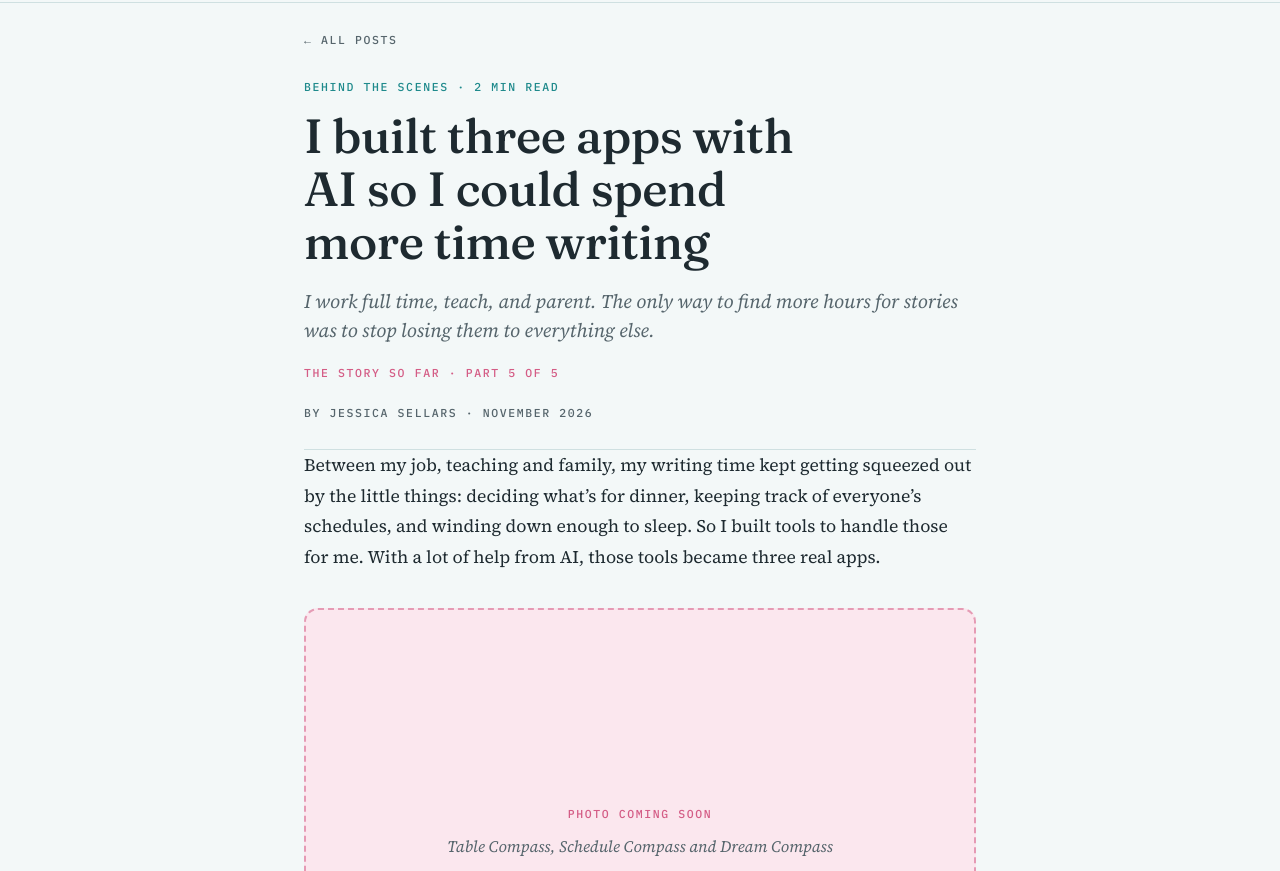
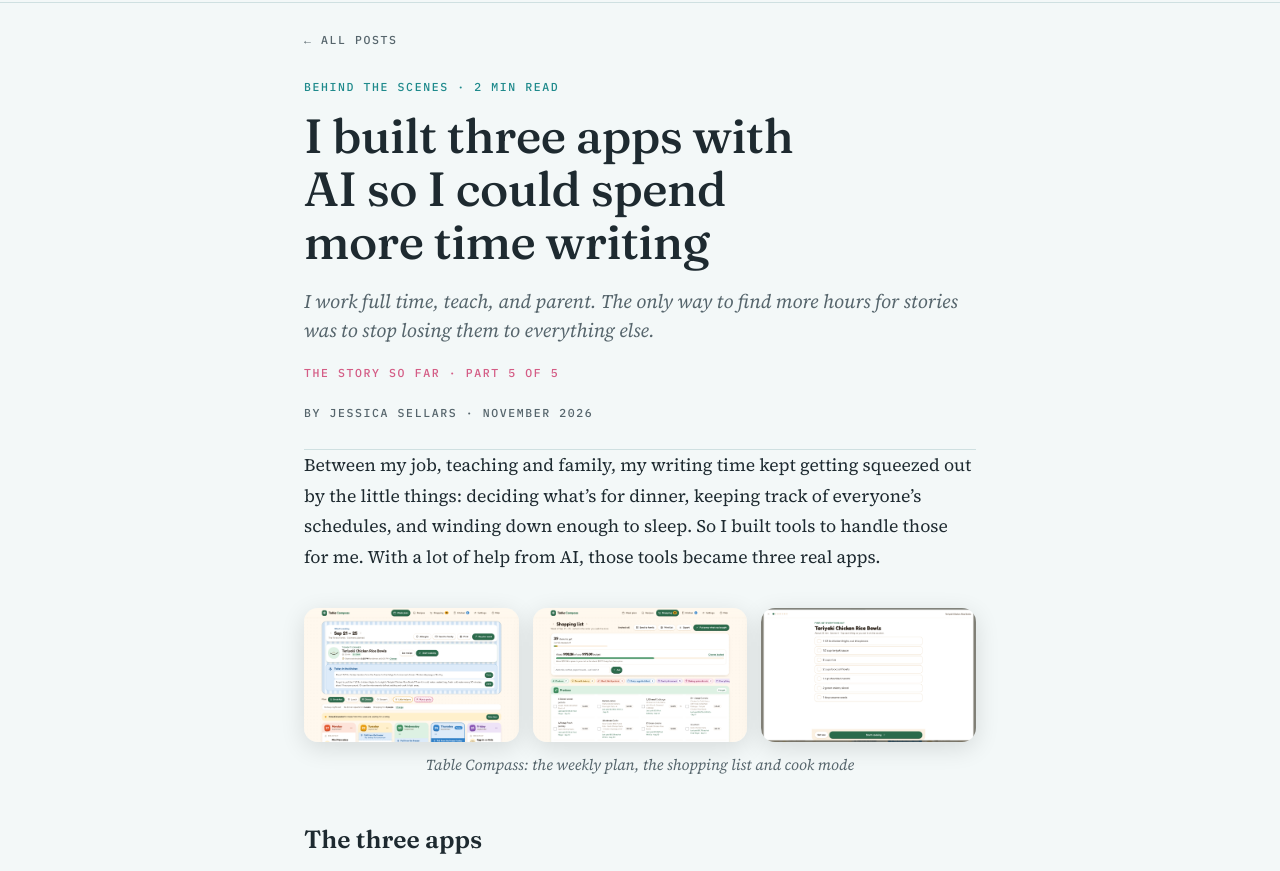
Before and after one commit to WaypointInk/waypointink.github.io, a plain HTML site: page blog/building-apps-with-ai.html in a window 1280 px wide. Shown: the part 68-939 px from the top of the page. Drawn offline with Linux system fonts and the light colour scheme.

Commit message:
Blog: add Table Compass screenshots to apps post

```diff
--- a/blog/building-apps-with-ai.html
+++ b/blog/building-apps-with-ai.html
@@ -30,7 +30,7 @@
 <p class="series-note mono">The story so far · Part 5 of 5</p><p class="byline mono">By Jessica Sellars · November 2026</p>
 <div class="prose">
 <p>Between my job, teaching and family, my writing time kept getting squeezed out by the little things: deciding what’s for dinner, keeping track of everyone’s schedules, and winding down enough to sleep. So I built tools to handle those for me. With a lot of help from AI, those tools became three real apps.</p>
-<figure class="photo-slot"><div class="ph"><span class="mono">Photo coming soon</span><span class="what">Table Compass, Schedule Compass and Dream Compass</span></div></figure>
+<figure class="photo-slot"><div class="row three"><img src="../table-compass/screenshots/1-week-plan.png" alt="Table Compass weekly meal plan screen" loading="lazy"><img src="../table-compass/screenshots/2-shopping-list.png" alt="Table Compass shopping list screen" loading="lazy"><img src="../table-compass/screenshots/3-cook-mode.png" alt="Table Compass cook mode screen" loading="lazy"></div><figcaption>Table Compass: the weekly plan, the shopping list and cook mode</figcaption></figure>
 <h2>The three apps</h2>
 <ul>
 <li><strong><a href="../table-compass/">Table Compass</a></strong> started as a meal-planning tool for my own family. It plans the week, writes the shopping list, prints menus, and has my favorite feature: it reminds you when to put food in the freezer and when to take it out.</li>
```
